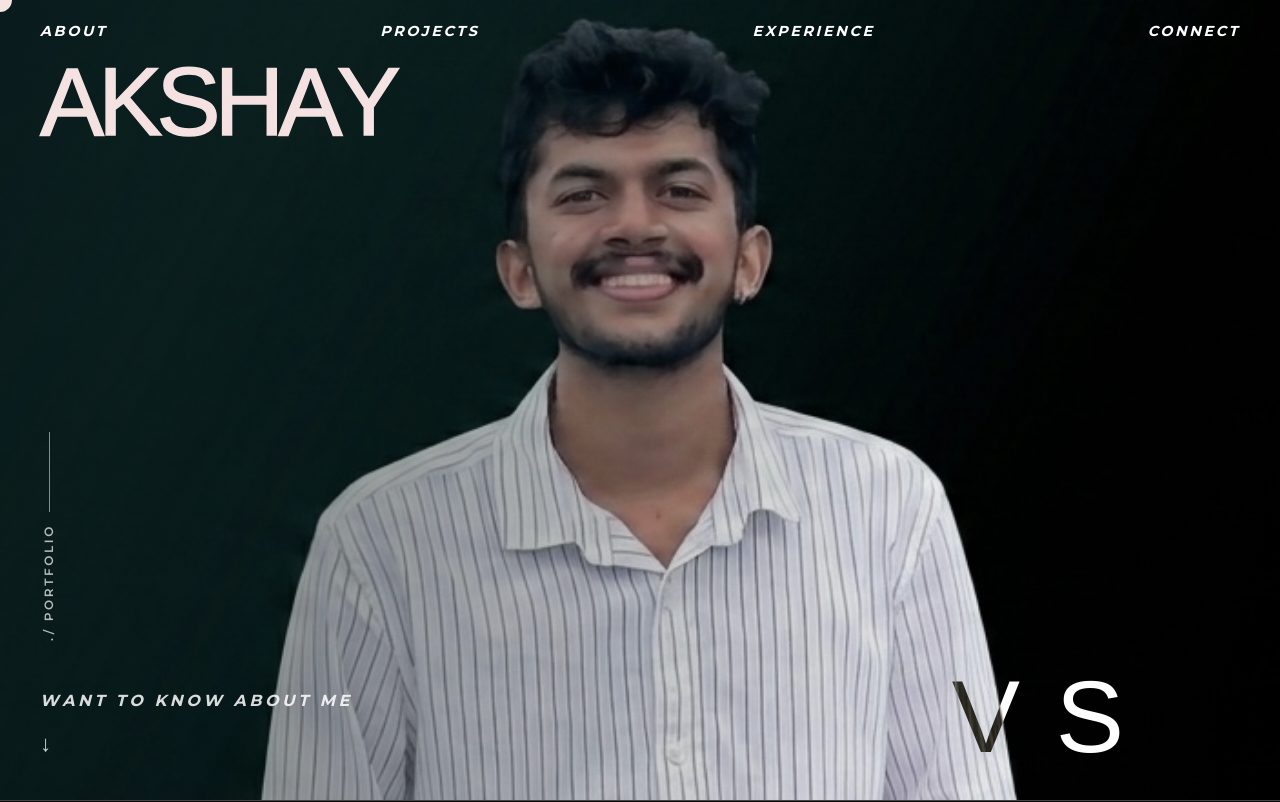
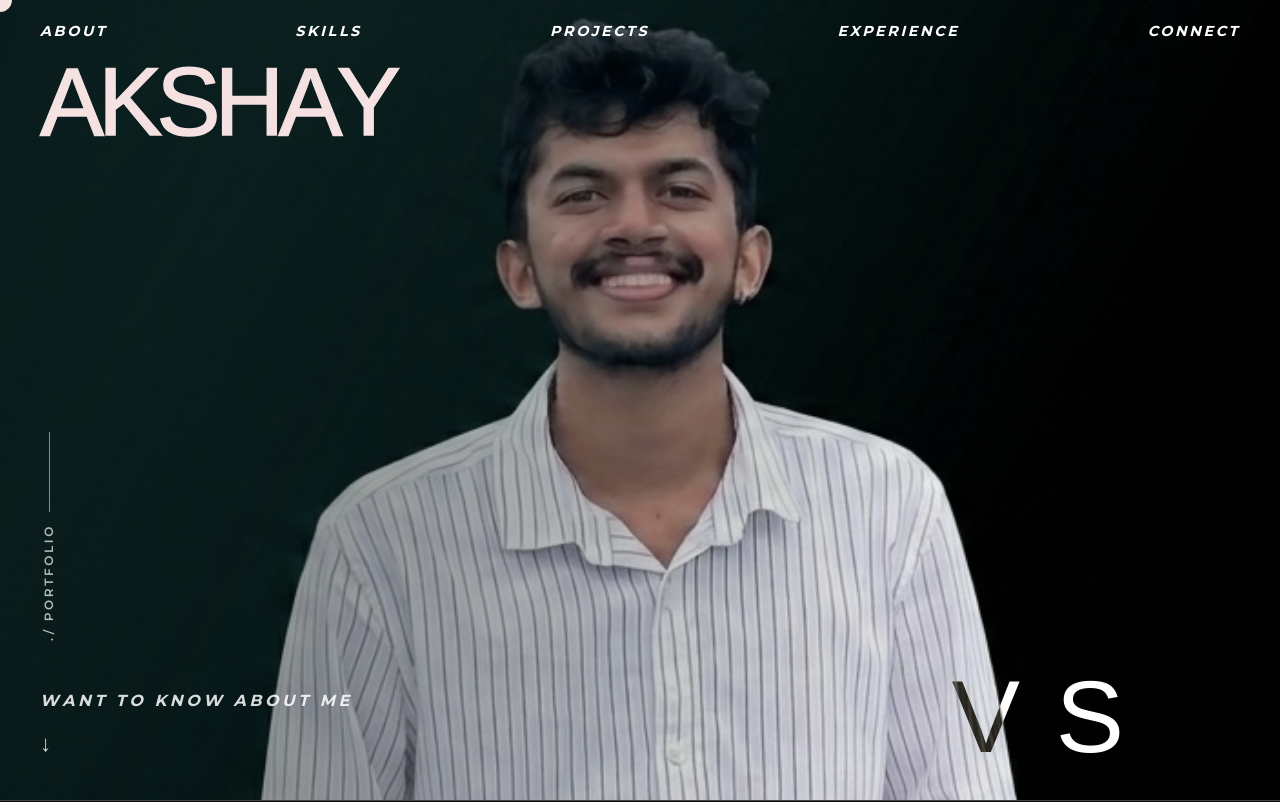
Before and after one commit to Akshayvs-Tech/akshay_vs, a Next.js app: page / in a window 1280 px wide. Shown: the top 802 px of the page. Built offline with nearby package versions, Linux system fonts and the light colour scheme; a web font is replaced by a local one.

Commit message:
portfolio setted up

```diff
--- a/app/component/HeroSection.tsx
+++ b/app/component/HeroSection.tsx
@@ -135,7 +135,7 @@ export default function HeroSection() {
         </div>
 
         <ul ref={navLinksRef} className="hero-nav-links" role="list">
-          {["ABOUT", "PROJECTS", "EXPERIENCE", "CONNECT"].map((item) => (
+          {["ABOUT", "SKILLS", "PROJECTS", "EXPERIENCE", "CONNECT"].map((item) => (
             <li key={item}>
               <a
                 href={`#${item.toLowerCase()}`}
--- a/app/layout.tsx
+++ b/app/layout.tsx
@@ -7,7 +7,7 @@ import {
   Oswald,
 } from "next/font/google";
 import "./globals.css";
-import CustomCursor from "./component/CustomCursor";
+import CustomCursor from "../components/CustomCursor";
 
 /* ── Fonts (next/font/google – self-hosted, no layout shift) ─────────────── */
 const delaGothic = Dela_Gothic_One({
--- a/package.json
+++ b/package.json
@@ -13,6 +13,7 @@
     "class-variance-authority": "^0.7.1",
     "clsx": "^2.1.1",
     "framer-motion": "^12.40.0",
+    "lenis": "^1.3.25",
     "lucide-react": "^1.21.0",
     "next": "16.2.9",
     "react": "19.2.4",
```
Also changed, not shown: components/CustomCursor.tsx (renamed from app/component/CustomCursor.tsx), 1 other file (tests, documents, lock files or other folders).
